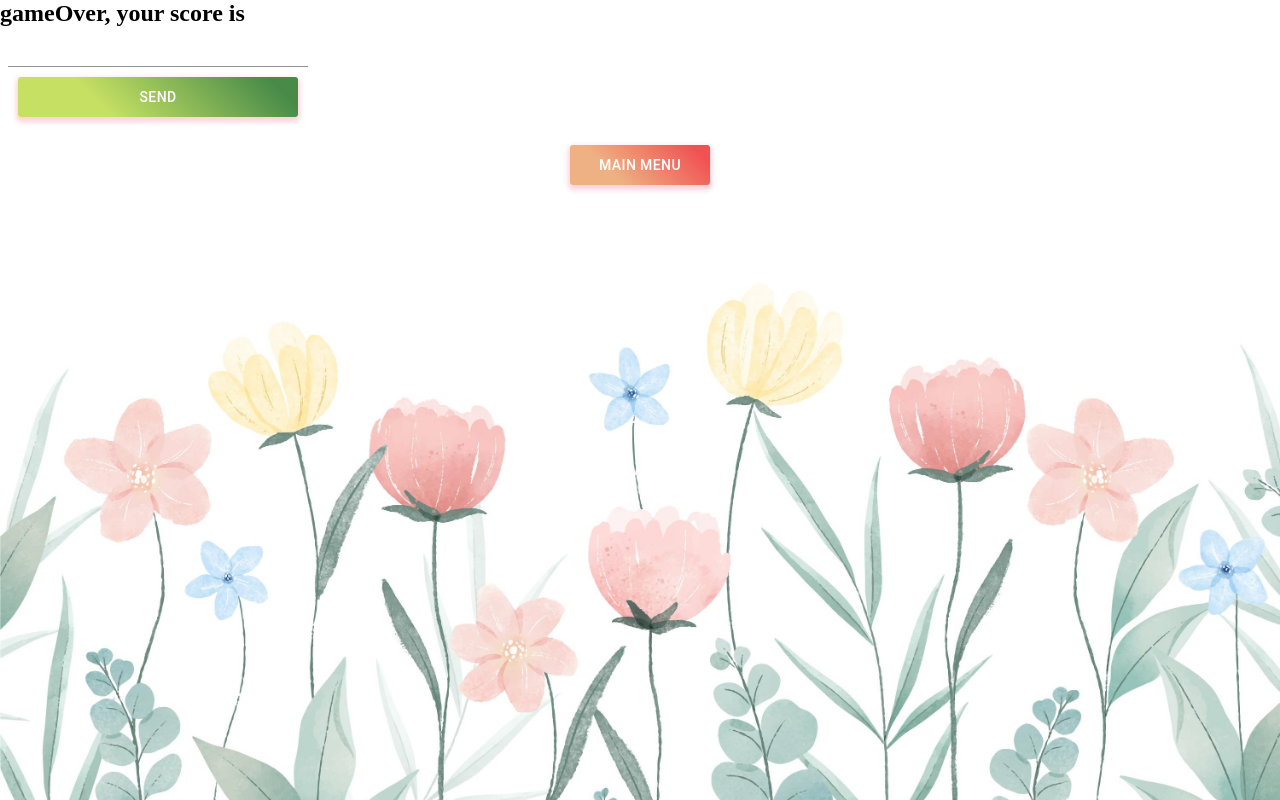
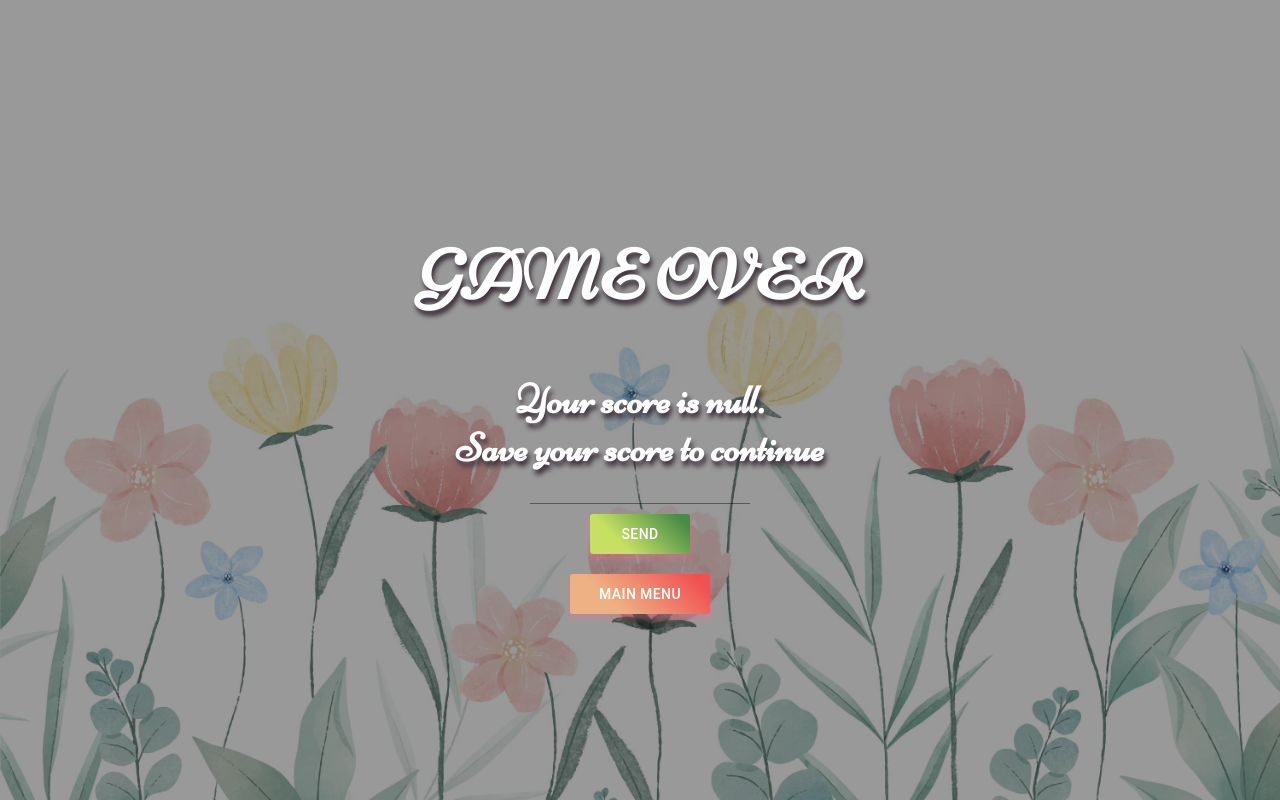
Before and after one commit to AStashevskaya/Game-React, a React (Create React App) app: page /game-over in a window 1280 px wide. Built offline with nearby package versions, Linux system fonts and the light colour scheme; no server answers.

Commit message:
feat: add styles to gamever page

```diff
--- a/src/components/GameOver/GameOver.jsx
+++ b/src/components/GameOver/GameOver.jsx
@@ -5,17 +5,25 @@ import { makeStyles } from '@material-ui/core/styles';
 
 import Input from '@material-ui/core/Input';
 import FormControl from '@material-ui/core/FormControl';
+import Title from '../Menu/options/Title';
 import MenuButton from '../Menu/MenuButton';
 import SmallButton from '../Menu/options/SmallButton';
 import { menuLink } from '../../data/navBarData';
 
 const useStyles = makeStyles((theme) => ({
   formControl: {
-    margin: theme.spacing(1),
+    // margin: theme.spacing(1),
     minWidth: 300,
+    width: 500,
+    color: 'white',
+    margin: '0 auto',
+    display: 'flex',
+    alignItems: 'center',
   },
   selectEmpty: {
     marginTop: theme.spacing(2),
+    width: 500,
+    color: 'white',
   },
 }));
 
@@ -65,16 +73,23 @@ const GameOver = () => {
   };
 
   return (
-    <div className="game_over">
-      <h2>
-        {' '}
-        gameOver, your score is
-        {JSON.parse(score)}
-      </h2>
-      <FormControl variant="filled" className={classes.formControl}>
-        <Input id="demo-simple-select-filled-label" value={name} onChange={handleChange} onKeyPress={handleKeyPress} />
-        <SmallButton text="send" handleClick={handleClick} submit={handleKeyPress} />
-      </FormControl>
+    <div className="game-over">
+      <Title text="Game Over" />
+
+      <div className="game-over__content">
+        <h3>
+          Your score is
+          {` ${score}`}
+          .
+          <br />
+          Save your score to continue
+        </h3>
+        <FormControl variant="filled" className={classes.formControl}>
+          <Input id="demo-simple-select-filled-label" value={name} onChange={handleChange} onKeyPress={handleKeyPress} />
+          <SmallButton text="send" handleClick={handleClick} submit={handleKeyPress} />
+        </FormControl>
+      </div>
+
       {/* <form>
         <input value={name} onChange={handleChange} />
         <SmallButton text="send" handleClick={handleClick} />
--- a/src/components/Menu/About.jsx
+++ b/src/components/Menu/About.jsx
@@ -37,9 +37,10 @@ const AboutPage = () => {
               Developed by:
             </span>
             <a href="https://github.com/AStashevskaya">Anastasiya Stashevskaya</a>
-            <span>2021</span>
-            <a href="https://rollingscopes.com/"><img className="logo" src={logo} alt="logo" /></a>
           </span>
+          <span>2021</span>
+          <a href="https://rollingscopes.com/"><img className="logo" src={logo} alt="logo" /></a>
+
         </div>
       </div>
 
--- a/src/scss/_about.scss
+++ b/src/scss/_about.scss
@@ -2,22 +2,6 @@
     width: 100%;
     height: 100%;
     @include colomnFlex(flex-start);
-
-    &__title {
-        min-width: 300px;
-        height: 200px;
-        @include centerFlex;
-        margin: 0 auto;
-        text-transform: uppercase;
-
-        h2 {
-            font-family: 'Noconne';
-            color: $balck;
-            font-size: 70px;
-            user-select: none;
-            cursor: default;
-        }
-    }
 
     &__content {
         width: 100%;
@@ -40,6 +24,16 @@
         p {
             text-align: center;
         }
+    }
 
+    &__footer {
+        width: 100%;
+        display: flex;
+        justify-content: space-between;
+        margin-top: 25px;
+
+        a {
+            color: $balck;
+        }
     }
 }
--- a/src/scss/_elements.scss
+++ b/src/scss/_elements.scss
@@ -4,6 +4,11 @@
     @include centerFlex;
     margin: 0 auto;
     text-transform: uppercase;
+    text-align: center;
+
+    @media(max-width: 768px) {
+        margin-bottom: 40px;
+        }
 
     h2 {
         font-family: 'Noconne';
@@ -11,6 +16,10 @@
         font-size: 70px;
         user-select: none;
         cursor: default;
+
+        @media(max-width: 768px) {
+            font-size: 50px;
+            }
     }
 }
 
--- /dev/null
+++ b/src/scss/_gameOver.scss
@@ -0,0 +1,31 @@
+.game-over {
+    @include fixed(fixed);
+    top: 0;
+    bottom: 0;
+    @include colomnFlex(center);
+    background-color: rgba($color: #000000, $alpha: 0.4);
+
+
+    &__content {
+        @include colomnFlex(center);
+
+        h3 {
+            max-width: 600px;
+            margin: 0 auto;
+            text-align: center;
+            font-family: 'Noconne';
+            color: white;
+            text-shadow: 2px 5px 5px #3a2c37;
+            font-size: 40px;
+            user-select: none;
+            cursor: default;
+        }
+    }
+}
+
+.game-over>.title {
+    h2 {
+        color: white;
+        text-shadow: 2px 5px 5px #3a2c37;
+    }
+}
--- a/src/scss/style.scss
+++ b/src/scss/style.scss
@@ -8,6 +8,7 @@
 @import '_score';
 @import '_about';
 @import '_elements';
+@import '_gameOver';
 
 html, body {
 width: 100%;
```
